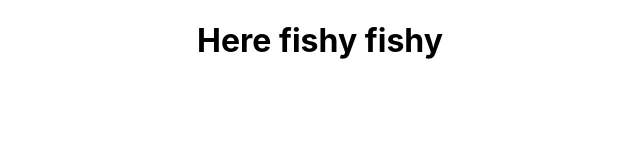
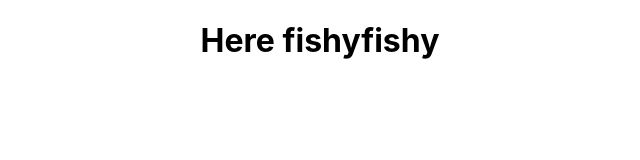
Before and after one commit to naffrey/Project2, a React (Create React App) app: page / in a window 1280 px wide. Shown: the top 160 px of the page, without its empty margins (320-960 px from the left). Built offline with nearby package versions, Linux system fonts and the light colour scheme.

Commit message:
GitHub Link

```diff
--- a/src/App.js
+++ b/src/App.js
@@ -4,7 +4,7 @@ import './App.css';
 function App() {
   return (
     <div className="App">
-      <h1>Here fishy fishy</h1>
+      <h1>Here fishyfishy</h1>
     </div>
   );
 }
```
